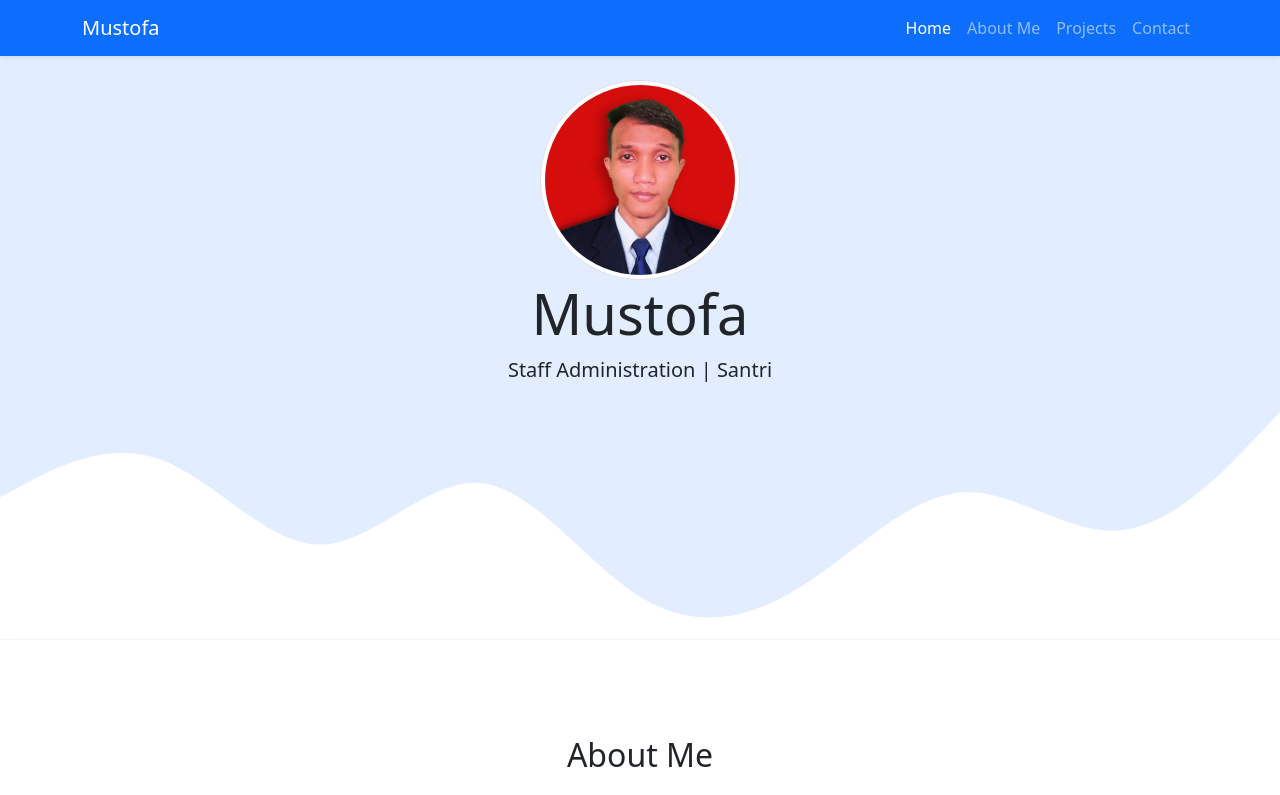
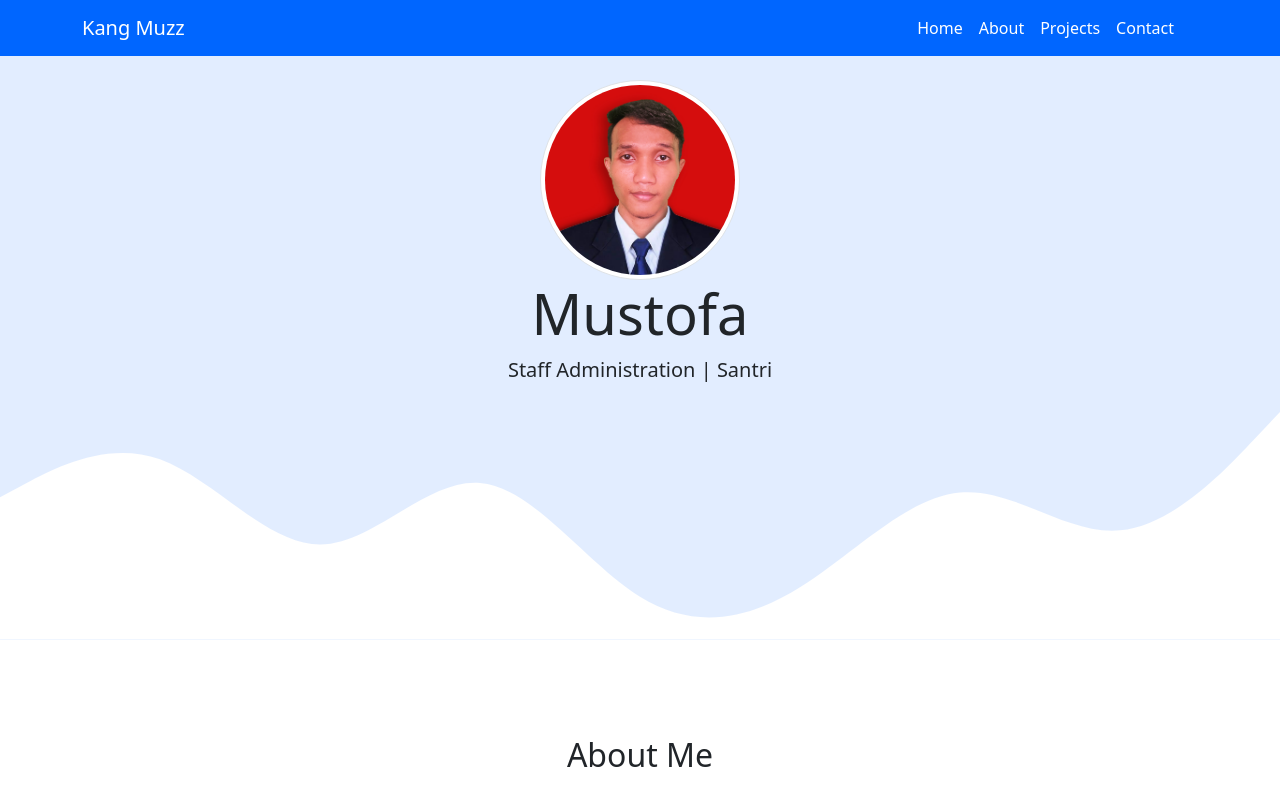
Before and after one commit to Muezzt/Muezzt.github.io, a plain HTML site: page index.html in a window 1280 px wide. Shown: the top 795 px of the page. Drawn offline with nearby package versions, Linux system fonts and the light colour scheme.

Commit message:
memperbaiki tampilan

```diff
--- a/index.html
+++ b/index.html
@@ -11,12 +11,52 @@
   <style></style>
   <body id="home">
     <!-- Navbar -->
-    <nav class="navbar navbar-expand-lg bg-primary navbar-dark shadow-sm fixed-top">
+    <nav class="navbar navbar-expand-lg navbar-dark bg-body-primary fixed-top">
       <div class="container">
+        <a class="navbar-brand" href="#">Kang Muzz</a>
+        <button class="navbar-toggler" type="button" data-bs-toggle="offcanvas" data-bs-target="#offcanvasNavbar" aria-controls="offcanvasNavbar" aria-label="Toggle navigation">
+          <span class="navbar-toggler-icon"></span>
+        </button>
+        <div class="offcanvas offcanvas-end" tabindex="-1" id="offcanvasNavbar" aria-labelledby="offcanvasNavbarLabel">
+          <div class="offcanvas-header">
+            <h5 class="offcanvas-title" id="offcanvasNavbarLabel">Kang Muzz</h5>
+            <button type="button" class="btn-close" data-bs-dismiss="offcanvas" aria-label="Close"></button>
+          </div>
+          <div class="offcanvas-body">
+            <ul class="navbar-nav justify-content-end flex-grow-1 pe-3">
+              <li class="nav-item">
+                <a class="nav-link active" aria-current="page" href="#home">Home</a>
+              </li>
+              <li class="nav-item">
+                <a class="nav-link active" aria-current="page" href="#about">About</a>
+              </li>
+              <li class="nav-item">
+                <a class="nav-link active" aria-current="page" href="#projects">Projects</a>
+              </li>
+              <li class="nav-item">
+                <a class="nav-link active" aria-current="page" href="#contact">Contact</a>
+              </li>
+            </ul>
+          </div>
+        </div>
+      </div>
+    </nav>
+    <!-- <nav class="navbar navbar-expand-lg bg-primary navbar-dark shadow-sm fixed-top">
+      <div class="container" style="font-family: 'Courier New', Courier, monospace">
         <a class="navbar-brand" href="#">Mustofa</a>
         <button class="navbar-toggler" type="button" data-bs-toggle="collapse" data-bs-target="#navbarNavAltMarkup" aria-controls="navbarNavAltMarkup" aria-expanded="false" aria-label="Toggle navigation">
           <span class="navbar-toggler-icon"></span>
         </button>
+
+        <div class="offcanvas offcanvas-end" data-bs-scroll="true" tabindex="-1" id="offcanvasWithBothOptions" aria-labelledby="offcanvasWithBothOptionsLabel">
+          <div class="offcanvas-header">
+            <h5 class="offcanvas-title" id="offcanvasWithBothOptionsLabel">Backdrop with scrolling</h5>
+            <button type="button" class="btn-close" data-bs-dismiss="offcanvas" aria-label="Close"></button>
+          </div>
+          <div class="offcanvas-body">
+            <p>Try scrolling the rest of the page to see this option in action.</p>
+          </div>
+        </div>
         <div class="collapse navbar-collapse" id="navbarNavAltMarkup">
           <div class="navbar-nav ms-auto">
             <a class="nav-link active" aria-current="page" href="#home">Home</a>
@@ -26,7 +66,7 @@
           </div>
         </div>
       </div>
-    </nav>
+    </nav> -->
     <!-- akhir navbar -->
 
     <!-- Jumbotron -->
@@ -141,7 +181,7 @@
           </div>
         </div>
         <div class="text-contact row justify-content-center">
-          <div class="col-md-8 col-6">
+          <div class="col-8">
             <div class="alert alert-success alert-dismissible fade show d-none" role="alert">
               <strong>Terimakasih!</strong> Pesan anda sudah kami terima.
               <button type="button" class="btn-close" data-bs-dismiss="alert" aria-label="Close"></button>
--- a/style.css
+++ b/style.css
@@ -3,6 +3,9 @@
   padding: 0;
 }
 
+.navbar {
+  background-color: rgb(0, 102, 255);
+}
 .jumbotron {
   padding-top: 5rem;
   background-color: #e2edff;
@@ -42,6 +45,10 @@ section {
   font-size: 13px;
 }
 
+ul li a {
+  color: rgb(0, 0, 0) !important;
+}
+
 /* responsif breakpoint */
 @media screen and (min-width: 576px) {
   .hero {
@@ -69,3 +76,9 @@ section {
     font-size: 1.5rem;
   }
 }
+
+@media screen and (min-width: 992px) {
+  ul li a {
+    color: white !important;
+  }
+}
```
